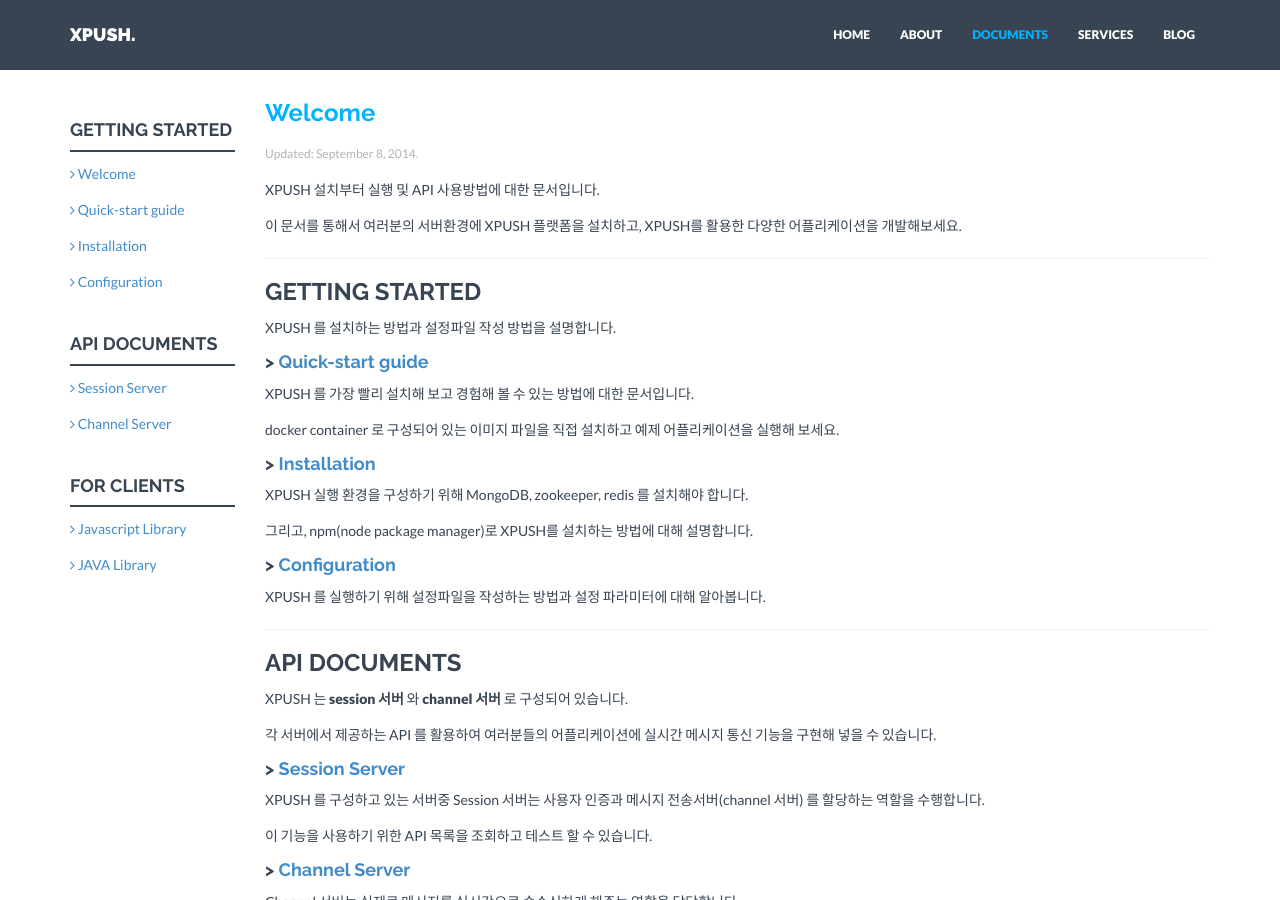
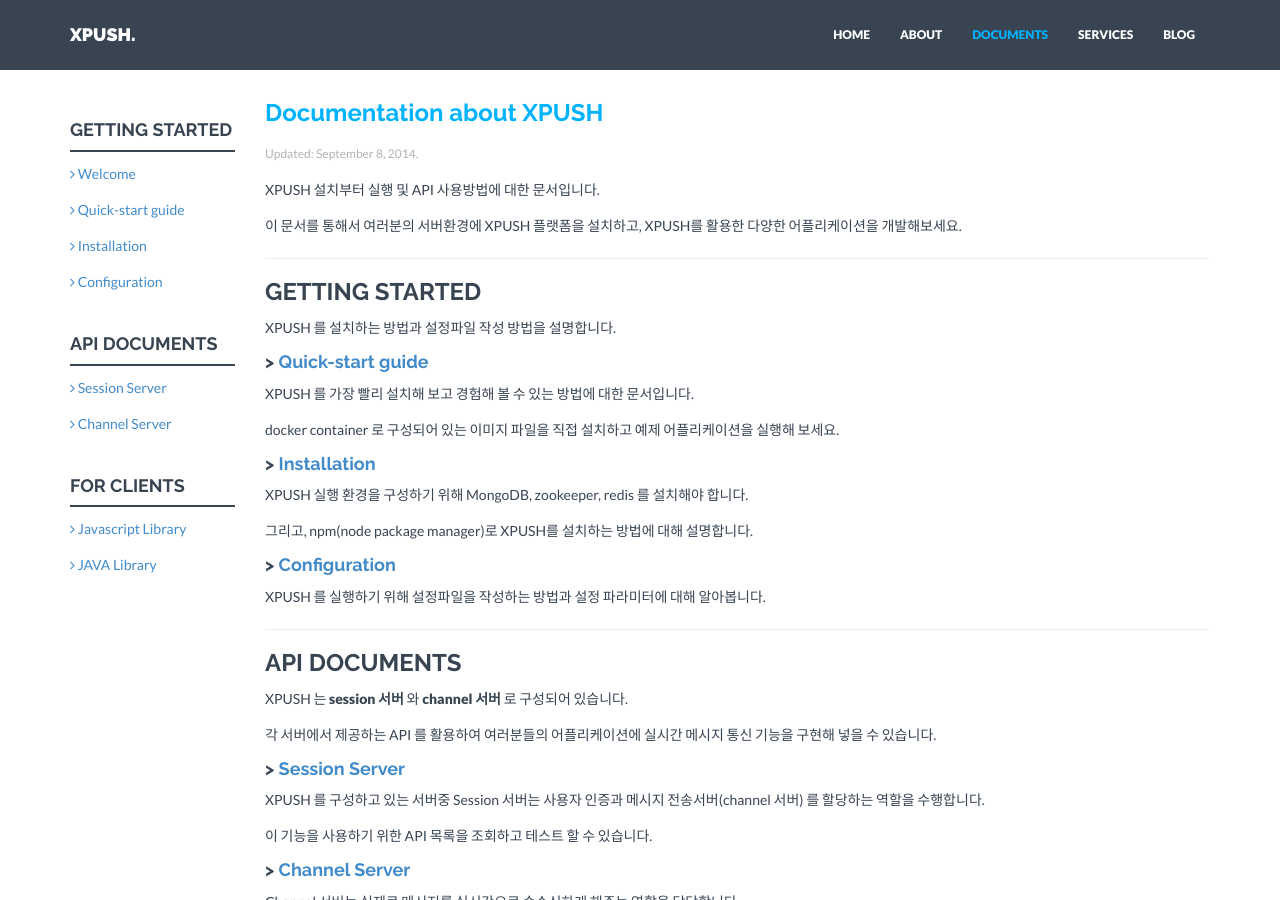
Before and after one commit to xpush/xpush.github.io, a Jekyll site: the page built from doc/welcome/index.md, in a window 1280 px wide and 900 px high. Built offline with Jekyll 4.4.1, drawn with Linux system fonts in a browser that asks for light colours; nearby versions of some CDN libraries.

Commit message:
Update index.md

```diff
--- a/doc/welcome/index.md
+++ b/doc/welcome/index.md
@@ -1,6 +1,6 @@
 ---
 layout: doc
-title: Welcome
+title: Documentation about XPUSH
 date: September 8, 2014
 ---
 
```
